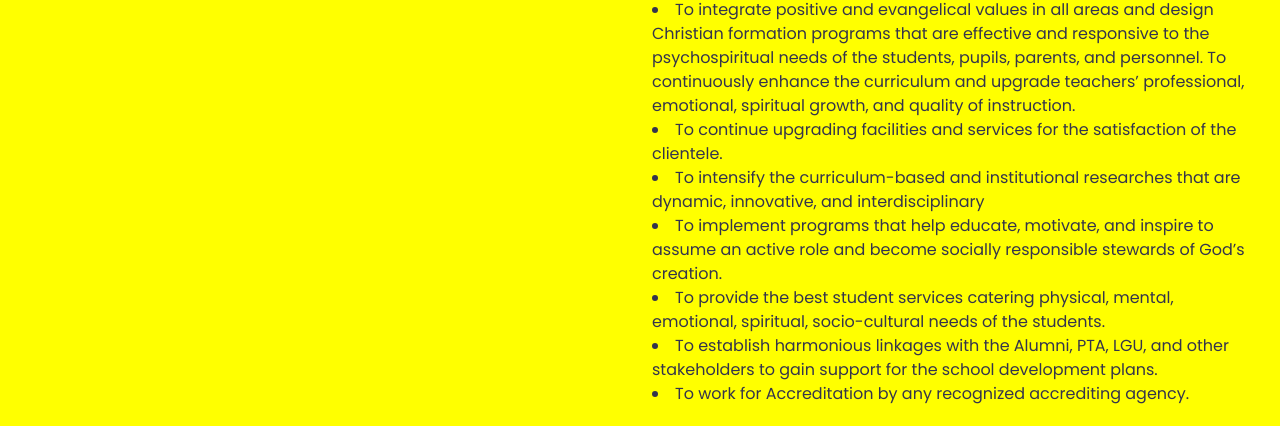
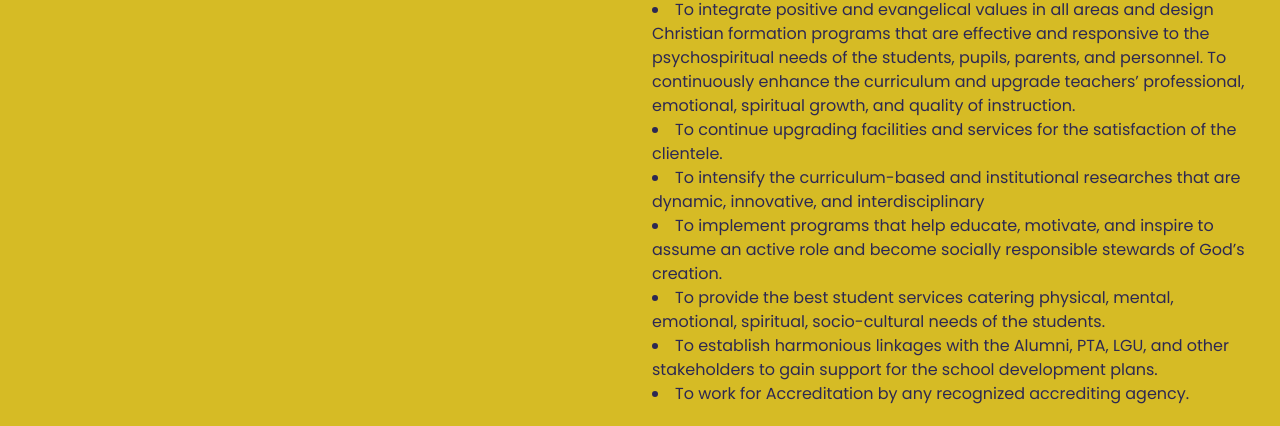
Before and after one commit to artolita17/SMCC-WEBSITE, a plain HTML site: page index.html in a window 1280 px wide. Shown: the part 736-1162 px from the top of the page. Drawn offline with nearby package versions, Linux system fonts and the light colour scheme.

Commit message:
Update style.css

```diff
--- a/style.css
+++ b/style.css
@@ -35,7 +35,7 @@ body{
 
 .container{
 
-    background-color: rgb(255, 255, 0);
+    background-color: rgb(214, 187, 37);
     max-width: 100%;
     max-height: 100%;
     color: rgba(9, 9, 92, 0.823);
```
